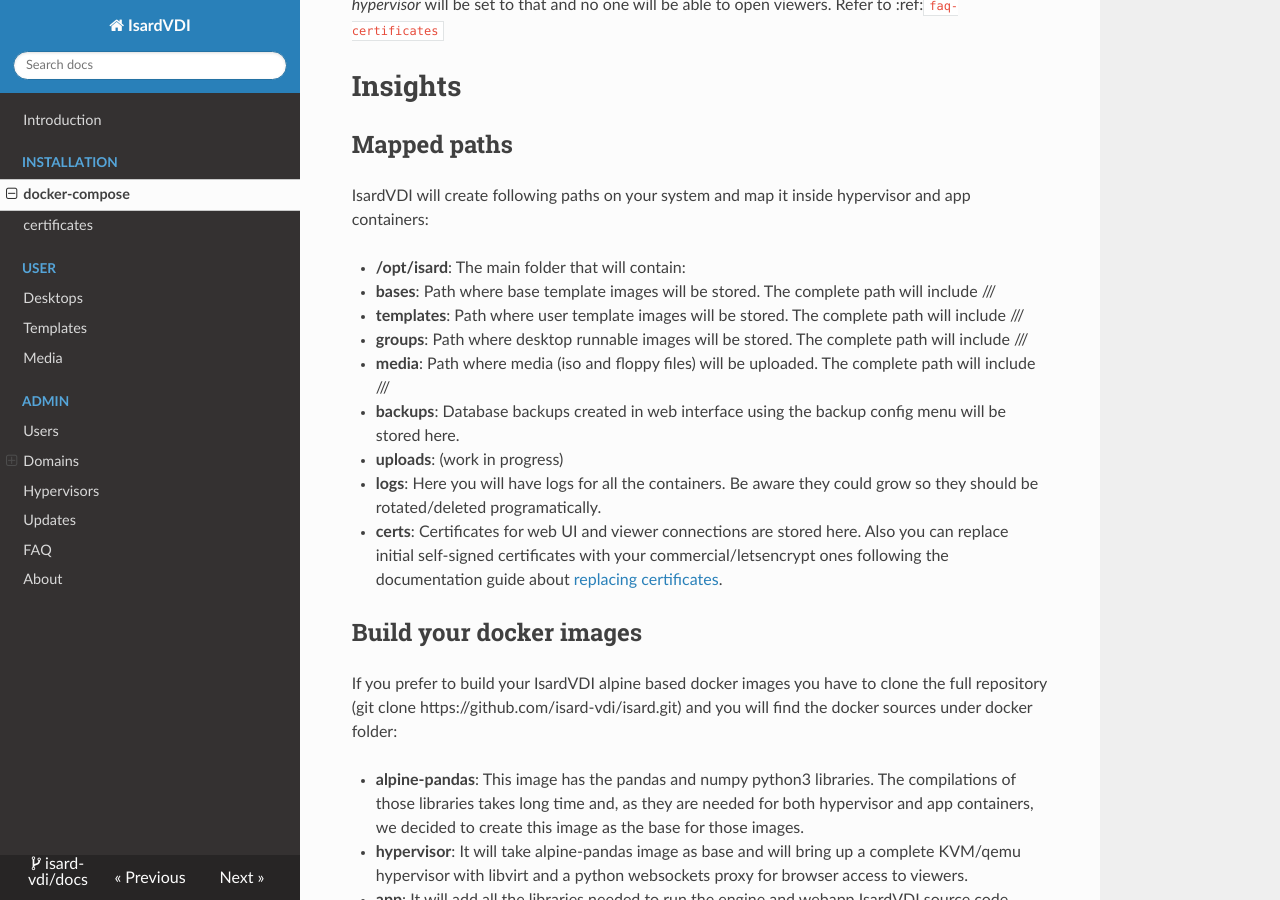
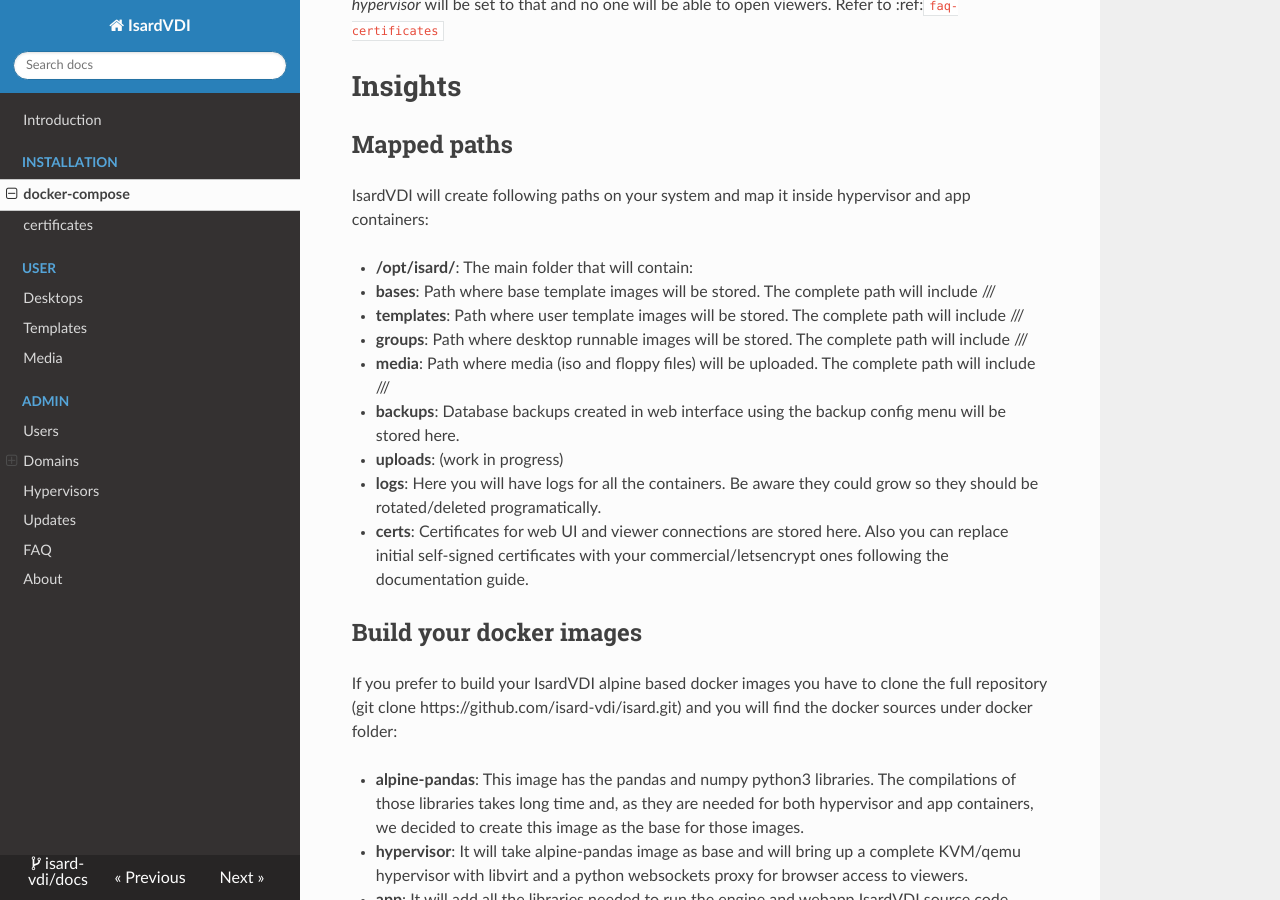
Before and after one commit to thebadjavi/docs, an MkDocs documentation site: the page built from docs/install/docker-compose.md, in a window 1280 px wide and 900 px high, scrolled down 1060 px. Built offline with MkDocs 1.6.1, drawn with Linux system fonts in a browser that asks for light colours; nearby versions of some CDN libraries; old or Windows-style settings are respelled for this version of MkDocs.

```diff
--- a/docs/install/docker-compose.md
+++ b/docs/install/docker-compose.md
@@ -44,16 +44,15 @@ Note: If you do the wizard connecting through *localhost* or *127.0.0.1* the **v
 
 IsardVDI will create following paths on your system and map it inside hypervisor and app containers:
 
-- **/opt/isard**: The main folder that will contain:
-  - **bases**: Path where base template images will be stored. The complete path will include <role>/<category>/<group>/<username>
-  - **templates**: Path where user template images will be stored. The complete path will include <role>/<category>/<group>/<username>
-  - **groups**: Path where desktop runnable images will be stored. The complete path will include <role>/<category>/<group>/<username>
-  - **media**: Path where media (iso and floppy files) will be uploaded. The complete path will include <role>/<category>/<group>/<username>
-  - **backups**: Database backups created in web interface using the backup config menu will be stored here.
-  - **uploads**: (work in progress)
-  - **logs**: Here you will have logs for all the containers. Be aware they could grow so they should be rotated/deleted programatically.
-  - **certs**: Certificates for web UI and viewer connections are stored here. Also you can replace initial self-signed certificates with your commercial/letsencrypt ones following the documentation guide about [replacing certificates](install/certificates.md).
-
+- **/opt/isard/**: The main folder that will contain:
+  + **bases**: Path where base template images will be stored. The complete path will include <role>/<category>/<group>/<username>
+  + **templates**: Path where user template images will be stored. The complete path will include <role>/<category>/<group>/<username>
+  + **groups**: Path where desktop runnable images will be stored. The complete path will include <role>/<category>/<group>/<username>
+  + **media**: Path where media (iso and floppy files) will be uploaded. The complete path will include <role>/<category>/<group>/<username>
+  + **backups**: Database backups created in web interface using the backup config menu will be stored here.
+  + **uploads**: (work in progress)
+  + **logs**: Here you will have logs for all the containers. Be aware they could grow so they should be rotated/deleted programatically.
+  + **certs**: Certificates for web UI and viewer connections are stored here. Also you can replace initial self-signed certificates with your commercial/letsencrypt ones following the documentation guide.
 
 ## Build your docker images
 
```
